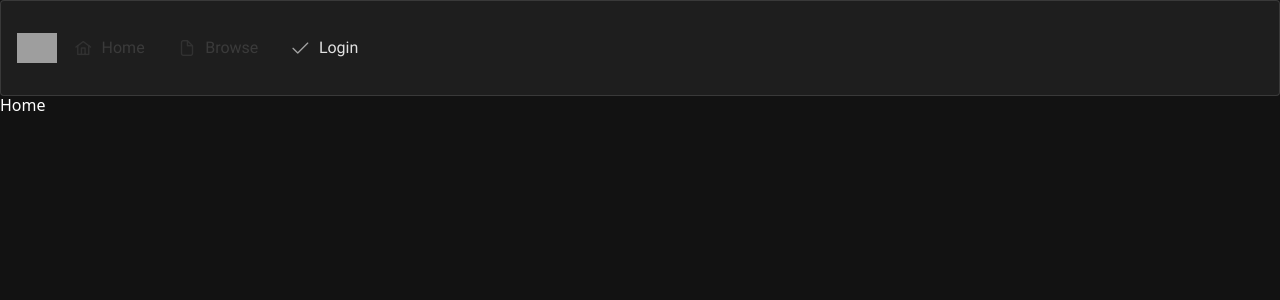
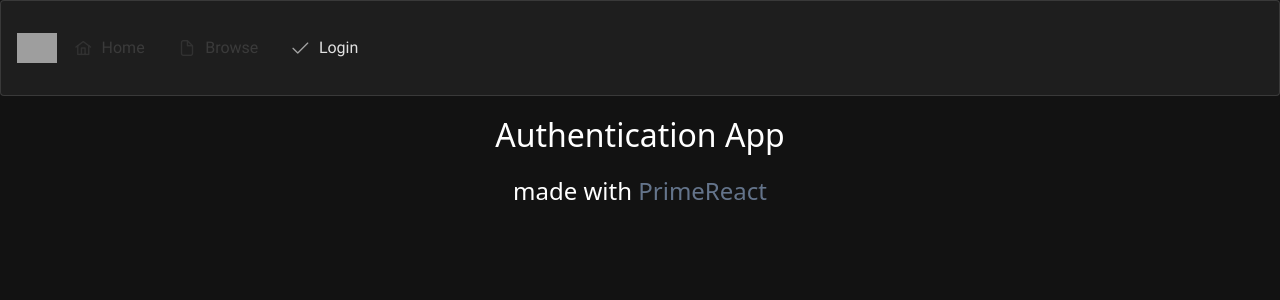
Before and after one commit to neverFeltAlive/react-auth-app, a React (Vite) app: page / in a window 1280 px wide. Shown: the top 300 px of the page. Built offline with nearby package versions, Linux system fonts and the light colour scheme; grey boxes are pictures that could not be loaded.

Commit message:
feat: small style changes

```diff
--- a/src/hooks/useAuthentication.ts
+++ b/src/hooks/useAuthentication.ts
@@ -15,17 +15,15 @@ export function useAuthentication() {
     'isAuthorized',
   ]);
 
-  console.log(isAuthorizedCookie);
-
   const setIsAuthorized = (value: boolean) => {
     dispatch(setIsAuthorizedStore(value));
   };
 
   useEffect(() => {
-    if (isAuthorizedCookie.isAuthorized === 'true') {
+    if (isAuthorizedCookie.isAuthorized) {
       setIsAuthorized(true);
     }
-  }, []);
+  }, [isAuthorizedCookie]);
 
   const authorizeUser = () => {
     setIsAuthorized(true);
--- a/src/hooks/useRoutes.ts
+++ b/src/hooks/useRoutes.ts
@@ -24,7 +24,7 @@ export function useRoutes() {
     '/login': isUserAuthorized
       ? {
           label: 'Logout',
-          icon: 'pi pi-fw pi-power-off',
+          icon: 'pi pi-fw pi-power-off text-red',
           command: () => {
             unauthorizeUser();
           },
--- a/src/pages/Home/Home.tsx
+++ b/src/pages/Home/Home.tsx
@@ -1,3 +1,9 @@
+import { Title } from './components';
+
 export const Home = () => {
-  return <div>Home</div>;
+  return (
+    <div>
+      <Title />
+    </div>
+  );
 };
--- /dev/null
+++ b/src/pages/Home/components/Title/Title.tsx
@@ -0,0 +1,13 @@
+export const Title = () => {
+  return (
+    <div className="mx-auto text-center my-3">
+      <h1 className="text-3xl">Authentication App</h1>
+      <h3 className="text-2xl">
+        made with{' '}
+        <a className="text-slate-500 text-2xl" href="https://primereact.org/">
+          PrimeReact
+        </a>
+      </h3>
+    </div>
+  );
+};
--- /dev/null
+++ b/src/pages/Home/components/Title/index.ts
@@ -0,0 +1 @@
+export * from './Title.tsx';
--- /dev/null
+++ b/src/pages/Home/components/index.ts
@@ -0,0 +1 @@
+export * from './Title';
```
